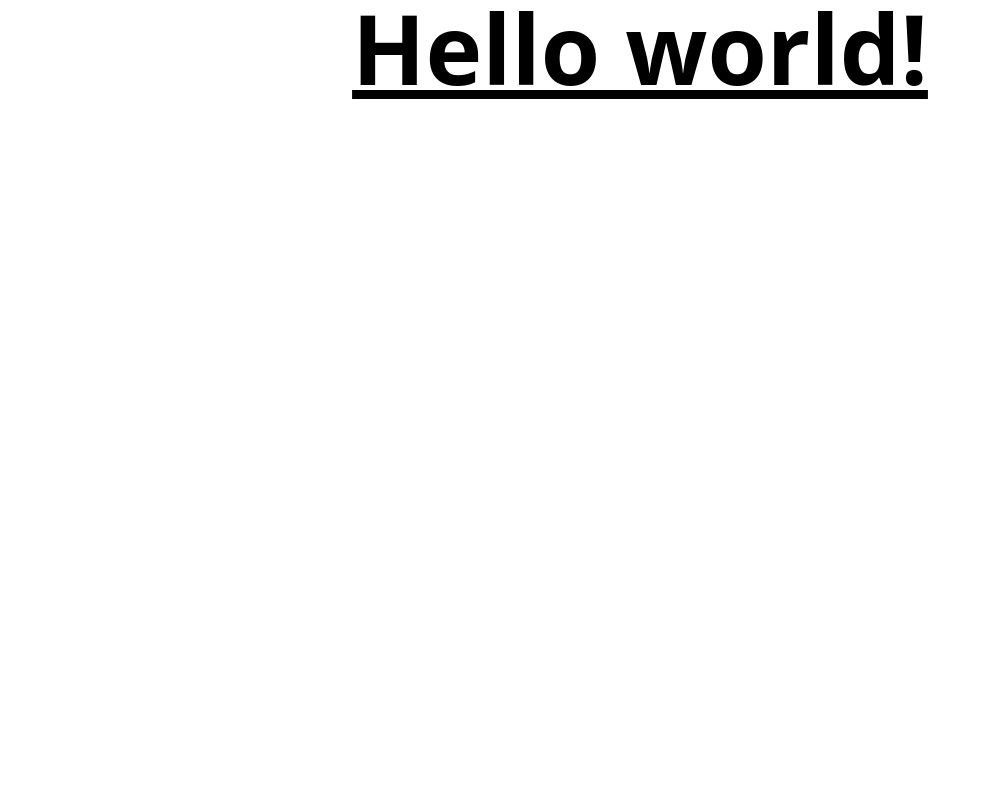
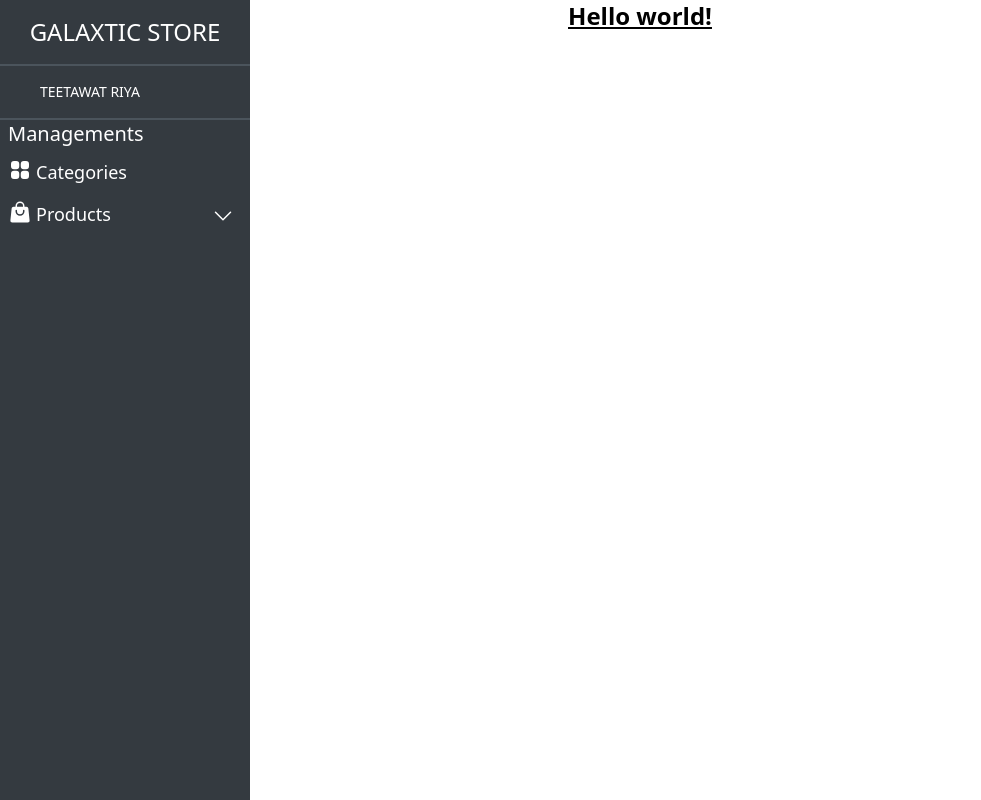
Before and after one commit to ArahnakaArm/galaxtic-store-fe-admin, a React (Create React App) app: page / in a window 1280 px wide. Shown: the whole page, without its empty margins (0-981 px from the left). Built offline with nearby package versions, Linux system fonts and the light colour scheme.

Commit message:
add -add sidebar

```diff
--- a/package.json
+++ b/package.json
@@ -3,6 +3,7 @@
   "version": "0.1.0",
   "private": true,
   "dependencies": {
+    "@heroicons/react": "^2.0.13",
     "@testing-library/jest-dom": "^5.16.5",
     "@testing-library/react": "^13.4.0",
     "@testing-library/user-event": "^13.5.0",
--- a/src/App.js
+++ b/src/App.js
@@ -1,9 +1,12 @@
 import "./App.css";
+import Topbar from "./components/main/topbar";
+import Sidebar from "./components/main/sidebar";
 
 function App() {
   return (
     <div className="App">
-      <h1 className="text-8xl font-bold underline">Hello world!</h1>
+      <Sidebar></Sidebar>
+      <h1 className="text-2xl font-bold underline">Hello world!</h1>
     </div>
   );
 }
--- /dev/null
+++ b/src/components/main/sidebar.js
@@ -0,0 +1,157 @@
+/* eslint-disable jsx-a11y/anchor-is-valid */
+import React, { useEffect, useState } from "react";
+import { ChevronDownIcon } from "@heroicons/react/24/solid";
+import { sidebarMenus } from "../../shared/sidebar/menus";
+
+export default function Sidebar() {
+  const [isOpens, setIsOpens] = useState([]);
+  const [menus, setMenus] = useState([]);
+
+  useEffect(() => {
+    setMenus(sidebarMenus());
+  }, []);
+
+  useEffect(() => {
+    let count = 0;
+    menus.map((item) => {
+      count += item.subMenus.length;
+      return null;
+    });
+
+    if (count !== 0) {
+      const initStateOpen = [];
+      for (let i = 0; i < count; i++) {
+        initStateOpen.push(false);
+      }
+      setIsOpens([...initStateOpen]);
+    }
+  }, [menus]);
+
+  const openDiv = (index) => {
+    const newState = [...isOpens];
+    newState[index] = !newState[index];
+    setIsOpens(newState);
+  };
+
+  return (
+    <div className="fixed bottom-0 left-0 top-0 bg-sidebar-bg w-[250px]">
+      <div className="py-4 border-b-2 border-sidebar-border">
+        <p className="mb-0 text-white text-2xl ">GALAXTIC STORE</p>
+      </div>
+      <div className="flex py-4 px-10 border-b-2 border-sidebar-border">
+        <p className="mb-0 text-white text-sm inline-block">TEETAWAT RIYA</p>
+      </div>
+      <div className="grid gap-y-2.5 list">
+        {menus &&
+          menus.map((menu, menuIndex) => (
+            <div key={menuIndex} className="grid gap-y-1.5 items">
+              <p className="text-start mb-0 text-xl text-white mx-2">{menu.main}</p>
+              {menu.subMenus &&
+                menu.subMenus.map((subMenu, subMenuIndex) => (
+                  <div key={subMenuIndex}>
+                    {subMenu.child.length === 0 && (
+                      <div className="flex px-2 py-1 text-white cursor-pointer hover:text-blue-500  transition-all duration-300">
+                        <subMenu.icon className="h-6 w-6 mr-1"></subMenu.icon>
+                        <p className="mb-0 text-lg">{subMenu.title}</p>
+                      </div>
+                    )}
+                    {subMenu.child.length !== 0 && (
+                      <div onClick={() => openDiv(subMenuIndex)} className={"transition-all duration-500 overflow-hidden px-2 py-1 cursor-pointer  " + (isOpens[subMenuIndex] ? "max-h-[20rem]" : "max-h-[38px]")}>
+                        <div className="flex   text-white cursor-pointer hover:text-blue-500  transition-all duration-300">
+                          <subMenu.icon className="h-6 w-6 mr-1 "></subMenu.icon>
+                          <p className="mb-0 text-lg ">{subMenu.title}</p>
+                          <div className="flex justify-end w-32">
+                            <ChevronDownIcon className={"h-6 w-6 mr-1 mt-1 float-right " + (isOpens[subMenuIndex] ? "transition-transform duration-500 -rotate-180" : "transition-transform duration-500 rotate-0")}></ChevronDownIcon>
+                          </div>
+                        </div>
+
+                        <div className="text-start py-2">
+                          <div className="grid gap-y-1.5">
+                            {subMenu.child.map((child, childIndex) => (
+                              <div key={childIndex} className="hover:text-blue-500 mb-0 text-base ml-2 text-white text-start">
+                                {child.title}
+                              </div>
+                            ))}
+                          </div>
+                        </div>
+                      </div>
+                    )}
+                  </div>
+                ))}
+
+              {/* <div onClick={() => openDiv(0)} className={"transition-all duration-500 overflow-hidden px-2 py-1 cursor-pointer  " + (isOpens[0] ? "max-h-[20rem]" : "max-h-[38px]")}>
+                <div className="flex   text-white cursor-pointer hover:text-blue-500  transition-all duration-300">
+                  <ShoppingBagIcon className="h-6 w-6 mr-1 "></ShoppingBagIcon>
+                  <p className="mb-0 text-lg ">Products</p>
+                  <div className="flex justify-end w-32">
+                    <ChevronDownIcon className={"h-6 w-6 mr-1 mt-1 float-right " + (isOpens[0] ? "transition-transform duration-500 -rotate-180" : "transition-transform duration-500 rotate-0")}></ChevronDownIcon>
+                  </div>
+                </div>
+
+                <div className="text-start py-2">
+                  <div className="grid gap-y-1.5">
+                    <div className="hover:text-blue-500 mb-0 text-base ml-2 text-white text-start">Top Products</div>
+                    <div className="hover:text-blue-500 mb-0 text-base ml-2 text-white text-start">Anything</div>
+                    <div className="hover:text-blue-500 mb-0 text-base ml-2 text-white text-start">ML</div>
+                  </div>
+                </div>
+              </div>
+
+              <div className="flex px-2 py-1 text-white cursor-pointer hover:text-blue-500  transition-all duration-300">
+                <Squares2X2Icon className="h-6 w-6 mr-1"></Squares2X2Icon>
+                <p className="mb-0 text-lg">Categories</p>
+              </div> */}
+            </div>
+          ))}
+        {/*   <div className="grid gap-y-1.5 items">
+          <p className="text-start mb-0 text-xl text-white mx-2">Managements</p>
+          <div className="flex px-2 py-1 text-white cursor-pointer hover:text-blue-500  transition-all duration-300">
+            <Squares2X2Icon className="h-6 w-6 mr-1"></Squares2X2Icon>
+            <p className="mb-0 text-lg">Categories</p>
+          </div>
+          <div onClick={() => openDiv(0)} className={"transition-all duration-500 overflow-hidden px-2 py-1 cursor-pointer  " + (isOpens[0] ? "max-h-[20rem]" : "max-h-[38px]")}>
+            <div className="flex   text-white cursor-pointer hover:text-blue-500  transition-all duration-300">
+              <ShoppingBagIcon className="h-6 w-6 mr-1 "></ShoppingBagIcon>
+              <p className="mb-0 text-lg ">Products</p>
+              <div className="flex justify-end w-32">
+                <ChevronDownIcon className={"h-6 w-6 mr-1 mt-1 float-right " + (isOpens[0] ? "transition-transform duration-500 -rotate-180" : "transition-transform duration-500 rotate-0")}></ChevronDownIcon>
+              </div>
+            </div>
+
+            <div className="text-start py-2">
+              <div className="grid gap-y-1.5">
+                <div className="hover:text-blue-500 mb-0 text-base ml-2 text-white text-start">Top Products</div>
+                <div className="hover:text-blue-500 mb-0 text-base ml-2 text-white text-start">Anything</div>
+                <div className="hover:text-blue-500 mb-0 text-base ml-2 text-white text-start">ML</div>
+              </div>
+            </div>
+          </div>
+
+          <div className="flex px-2 py-1 text-white cursor-pointer hover:text-blue-500  transition-all duration-300">
+            <Squares2X2Icon className="h-6 w-6 mr-1"></Squares2X2Icon>
+            <p className="mb-0 text-lg">Categories</p>
+          </div>
+        </div>
+
+        <div onClick={() => openDiv(1)} className={"transition-all duration-500 overflow-hidden px-2 py-1 cursor-pointer  " + (isOpens[1] ? "max-h-[20rem]" : "max-h-[38px]")}>
+          <div className="flex   text-white cursor-pointer hover:text-blue-500  transition-all duration-300">
+            <ShoppingBagIcon className="h-6 w-6 mr-1 "></ShoppingBagIcon>
+            <p className="mb-0 text-lg ">Products</p>
+            <div className="flex justify-end w-32">
+              <ChevronDownIcon className={"h-6 w-6 mr-1 mt-1 float-right " + (isOpens[1] ? "transition-transform duration-500 -rotate-180" : "transition-transform duration-500 rotate-0")}></ChevronDownIcon>
+            </div>
+          </div>
+
+          <div className="text-start py-2">
+            <div className="grid gap-y-1.5">
+              <div className="hover:text-blue-500 mb-0 text-base ml-2 text-white text-start">Top Products</div>
+              <div className="hover:text-blue-500 mb-0 text-base ml-2 text-white text-start">Anything</div>
+              <div className="hover:text-blue-500 mb-0 text-base ml-2 text-white text-start">ML</div>
+            </div>
+          </div>
+        </div>
+ */}
+      </div>
+    </div>
+  );
+}
--- /dev/null
+++ b/src/components/main/topbar.js
@@ -0,0 +1,5 @@
+import React from "react";
+
+export default function TopBar() {
+  return <div>topbar</div>;
+}
--- /dev/null
+++ b/src/shared/sidebar/menus.js
@@ -0,0 +1,41 @@
+import { Squares2X2Icon, ShoppingBagIcon } from "@heroicons/react/24/solid";
+const MENUS = [
+  {
+    main: "Managements",
+    subMenus: [
+      {
+        title: "Categories",
+        icon: () => {
+          return <Squares2X2Icon className="h-6 w-6 mr-1"></Squares2X2Icon>;
+        },
+        url: "",
+        child: [],
+      },
+      {
+        title: "Products",
+        icon: () => {
+          return <ShoppingBagIcon className="h-6 w-6 mr-1"></ShoppingBagIcon>;
+        },
+        url: "",
+        child: [
+          {
+            title: "Top Products",
+            url: "",
+          },
+          {
+            title: "Anything",
+            url: "",
+          },
+          {
+            title: "ML",
+            url: "",
+          },
+        ],
+      },
+    ],
+  },
+];
+
+export const sidebarMenus = () => {
+  return MENUS;
+};
--- a/tailwind.config.js
+++ b/tailwind.config.js
@@ -2,7 +2,17 @@
 module.exports = {
   content: ["./src/**/*.{js,jsx,ts,tsx}"],
   theme: {
-    extend: {},
+    extend: {
+      colors: {
+        "sidebar-bg": "#343a40",
+        "sidebar-border": "#4b545c",
+      },
+      transitionProperty: {
+        height: "height",
+        rotate: "rotate",
+        spacing: "margin, padding",
+      },
+    },
   },
   plugins: [],
 };
```
Also changed, not shown: src/index.css (line endings or trailing spaces), 1 other file (tests, documents, lock files or other folders).
